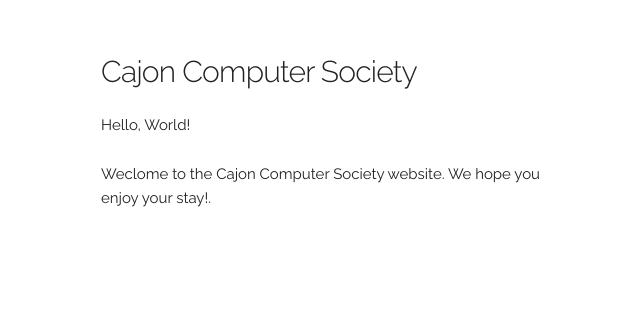
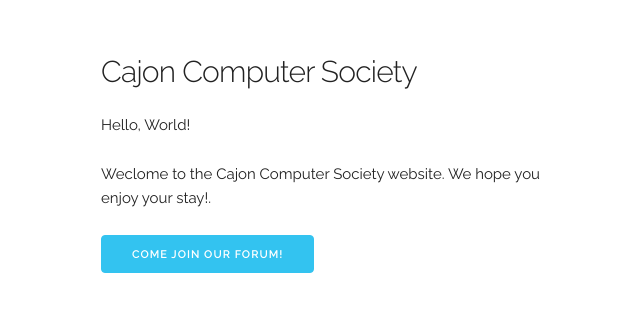
Before and after one commit to CajonComputerSociety/CajonComputerSociety.github.io, a plain HTML site: page index.html in a window 1280 px wide. Shown: the part 188-500 px from the top of the page, without its empty margins (59-699 px from the left). Drawn offline with Linux system fonts and the light colour scheme.

Commit message:
Update index.html

```diff
--- a/index.html
+++ b/index.html
@@ -37,6 +37,7 @@
         <h4>Cajon Computer Society</h4>
         <p>Hello, World!</p>
         <p>Weclome to the Cajon Computer Society website. We hope you enjoy your stay!.</p>
+        <a class="button button-primary" href="http://ccompsoc.forumotion.com/">Come Join Our Forum!</a>
       </div>
     </div>
   </div>
```
